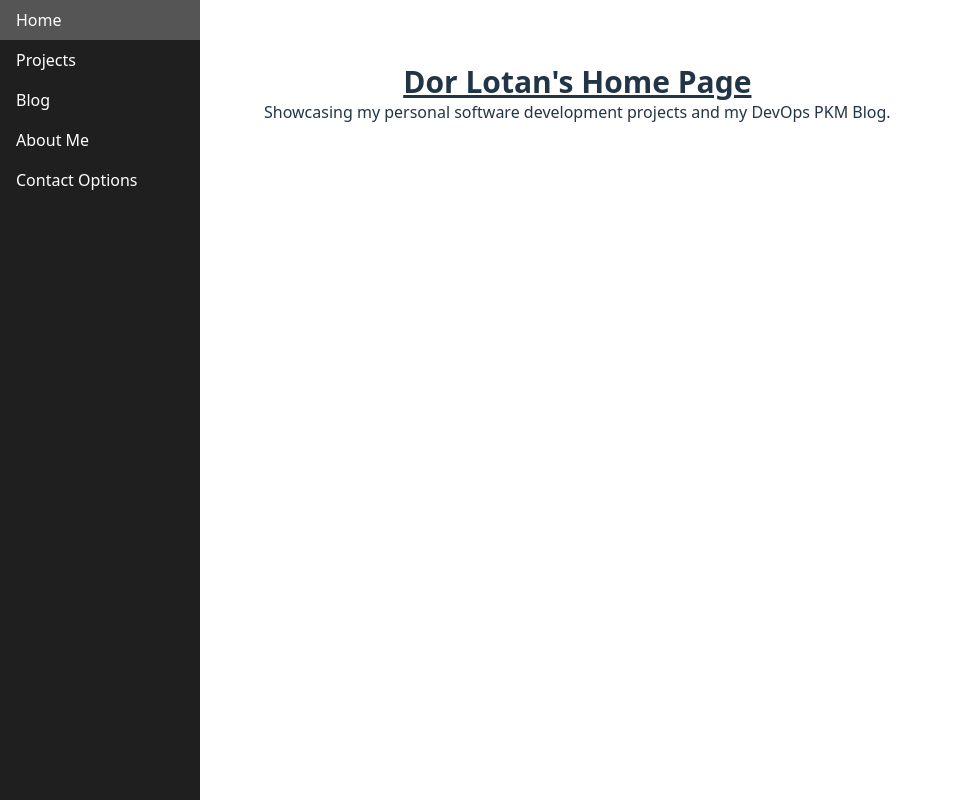
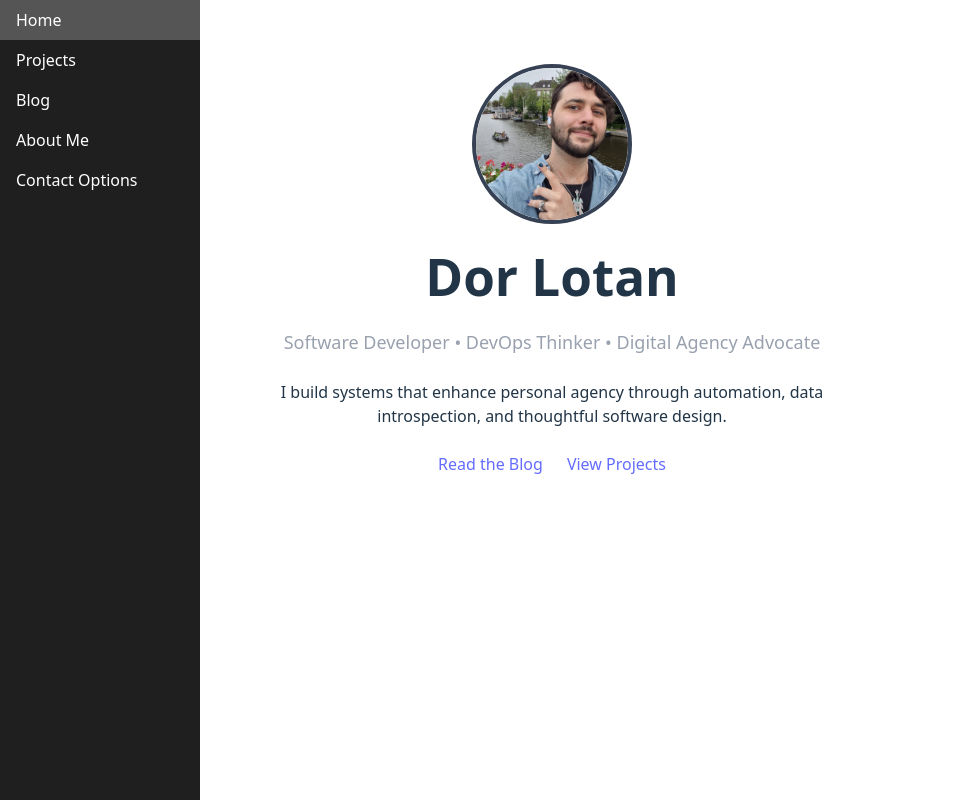
Before and after one commit to dorlo1994/personal-website, a React (Vite) app: page / in a window 1280 px wide. Shown: the whole page, without its empty margins (0-953 px from the left). Built offline with nearby package versions, Linux system fonts and the light colour scheme.

Commit message:
Added new homepage

```diff
--- a/package.json
+++ b/package.json
@@ -1,7 +1,7 @@
 {
   "name": "personal-website",
   "private": true,
-  "version": "0.1.0",
+  "version": "0.2.0",
   "type": "module",
   "scripts": {
     "dev": "vite --host",
--- a/src/App.jsx
+++ b/src/App.jsx
@@ -1,4 +1,5 @@
 import './App.css'
+import profileImage from "./assets/profile.jpg"
 import posts from "../content/generated/content.json";
 import { BrowserRouter as Router, Routes, Route, Link, useParams } from 'react-router-dom';
 import MarkdownIt from "markdown-it";
@@ -33,16 +34,35 @@ function NavigationBar({ pages }) {
 
 function Homepage() {
 	return (
-	<>
-    <div className="card">
-      <h2 className=" text-3xl font-bold underline">
-        Dor Lotan's Home Page
-      </h2>
-      <p>
-        Showcasing my personal software development projects and my DevOps PKM Blog.
-      </p>
-    </div>
-	</>
+     <section className="max-w-3xl mx-auto p-8">
+      <div className="flex flex-col items-center text-center space-y-6">
+
+        {/* Profile Image */}
+        <img
+          src={profileImage}
+          alt="Dor Lotan"
+          className="w-40 h-40 rounded-full object-cover border-4 border-gray-700"
+        />
+
+        <h1 className="text-4xl font-bold">
+          Dor Lotan
+        </h1>
+
+        <p className="text-lg text-gray-400">
+          Software Developer • DevOps Thinker • Digital Agency Advocate
+        </p>
+
+        <p className="max-w-xl">
+          I build systems that enhance personal agency through automation,
+          data introspection, and thoughtful software design.
+        </p>
+
+        <div className="flex gap-6">
+          <Link to="/blog" className="hover:underline">Read the Blog</Link>
+          <Link to="/projects" className="hover:underline">View Projects</Link>
+        </div>
+      </div>
+    </section>
 	)
 }
 
```
Also changed, not shown: src/assets/profile.jpg (added).
